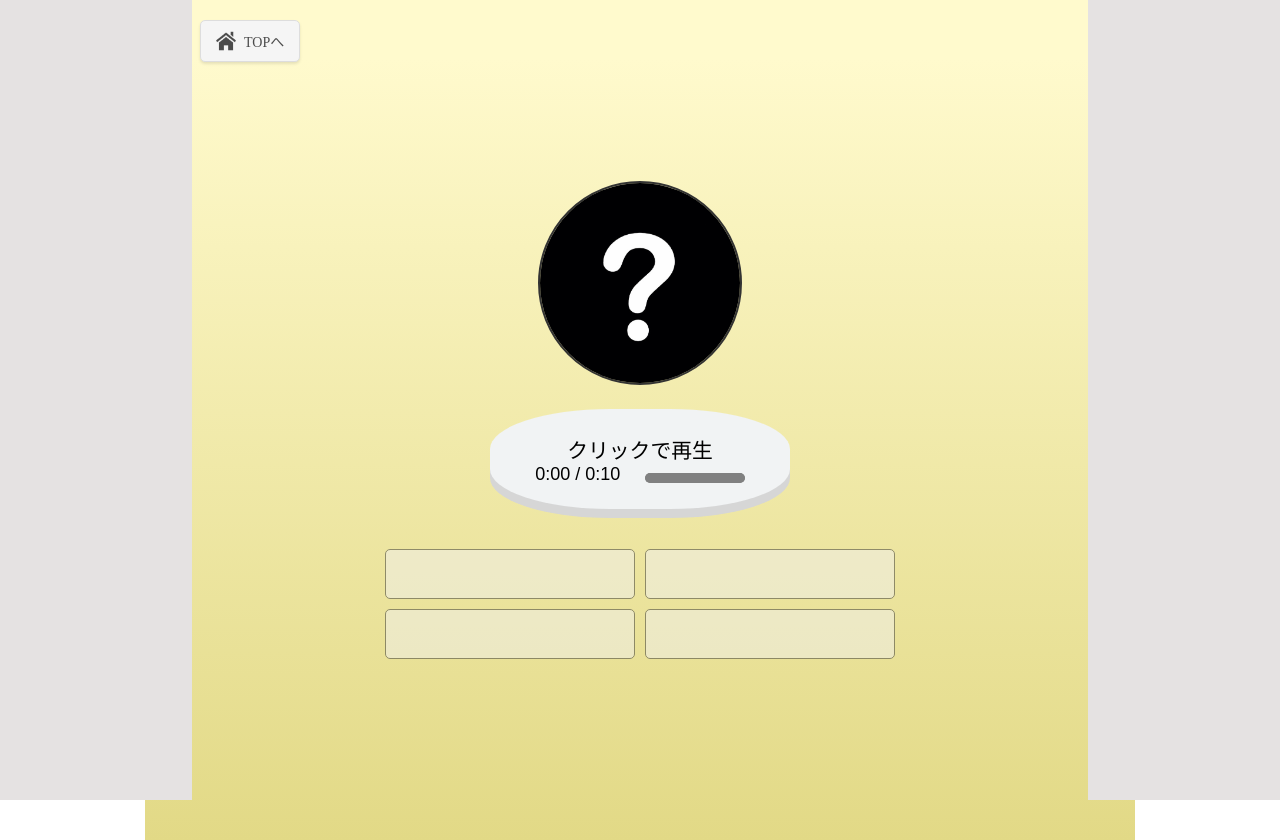
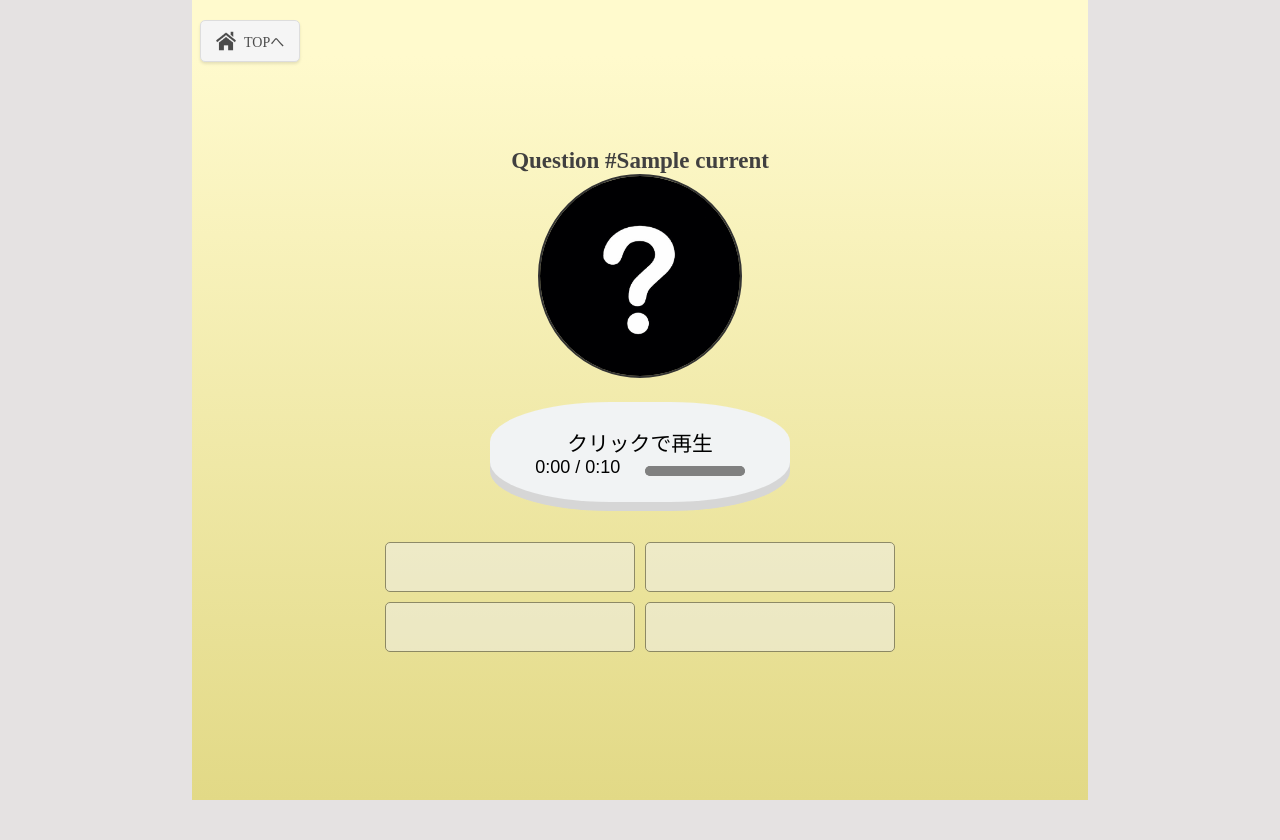
Before and after one commit to s1f10240027/CSex2-team-project, a Django app: template django1/musiq/templates/musiq/game.html in a window 1280 px wide. After the commit the page ends 800 px from the top, so only its background shows below. Run offline with Django 5.2, Linux system fonts and the light colour scheme; the template is opened without the code that fills it: most values are stand-ins (such as "Sample title", 1, 10 or a date in 2020).

Commit message:
現在の問題を表示するように

```diff
--- a/django1/musiq/templates/musiq/game.html
+++ b/django1/musiq/templates/musiq/game.html
@@ -19,6 +19,7 @@
             </a>
         </div>
         <div class="container">
+            <div class="question_number">Question #{{ current }}</div>
             <img src="{% static 'media/secret.png' %}" id="jacket">
             <audio id="audio" src="{% static 'musics/' %}{{ title }}.mp3"></audio>
             <form action="{% url 'Ingame_savedata' %}" method="post">
--- a/django1/static/css/game.css
+++ b/django1/static/css/game.css
@@ -6,7 +6,6 @@
 .container {
     max-width: 950px;
     margin: 0 auto;
-    padding: 20px;
     background: rgb(226,217,134);
     background: linear-gradient(0deg, rgba(226,217,134,1) 0%, rgba(255,250,205,1) 93%);
     display: flex;
@@ -71,6 +70,10 @@
     color: black;
 }
 
+.clicked-incorrect {
+    background-color: rgb(35, 105, 204);
+    color: black;
+}
 
 #playmusic {
     width: 300px;
@@ -107,7 +110,6 @@
     margin-right: 10px;
 }
 
-/* 進行状況バーのスタイル */
 progress {
     width: 100px;
     height: 10px;
@@ -129,6 +131,13 @@ progress::-webkit-progress-value {
 
 .hidden {
     display: none;
+}
+
+.question_number {
+    color: rgb(65, 64, 64);
+    margin-top: 0;
+    font-size: 23px;
+    font-weight: bold;
 }
 
 .topButton_container {
```
